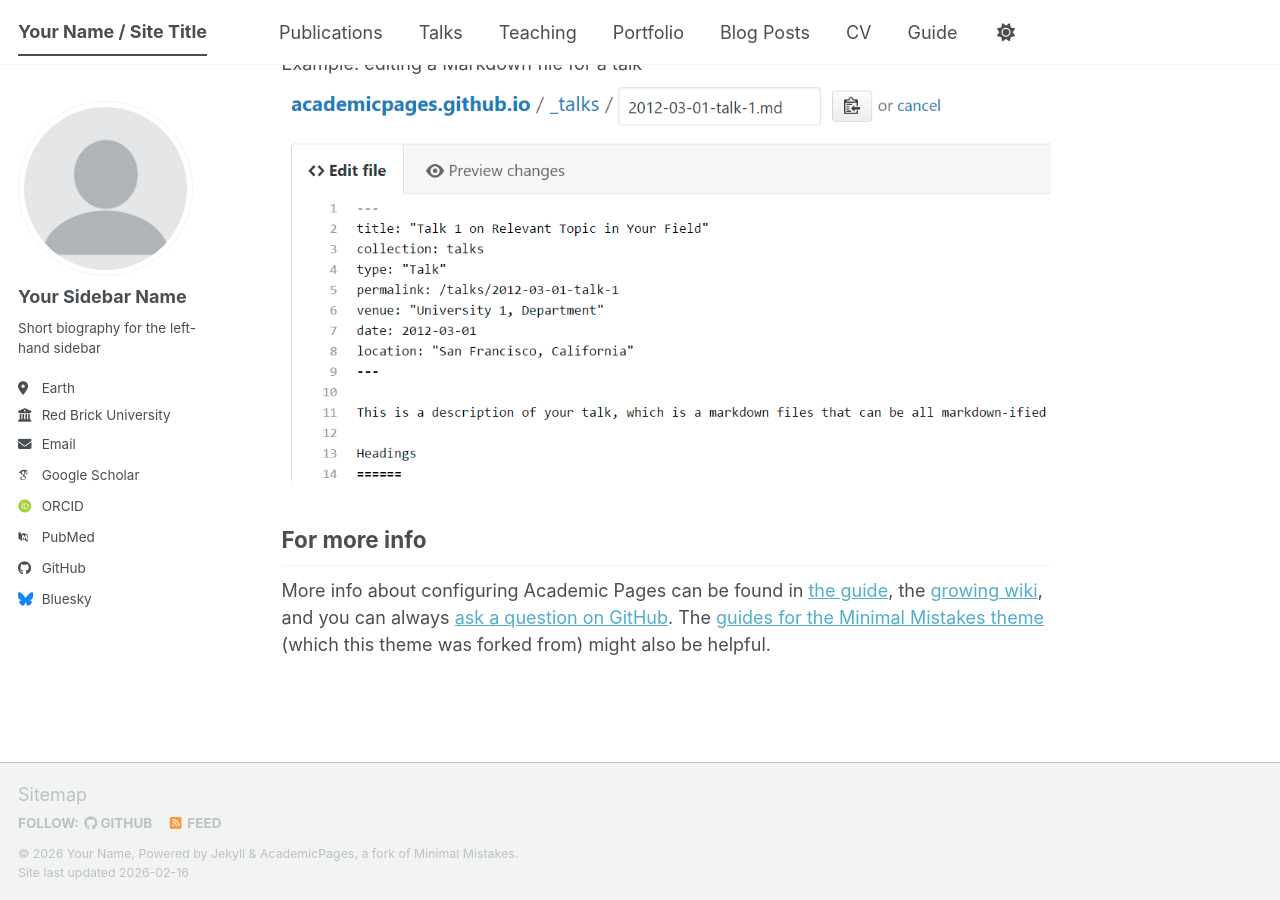
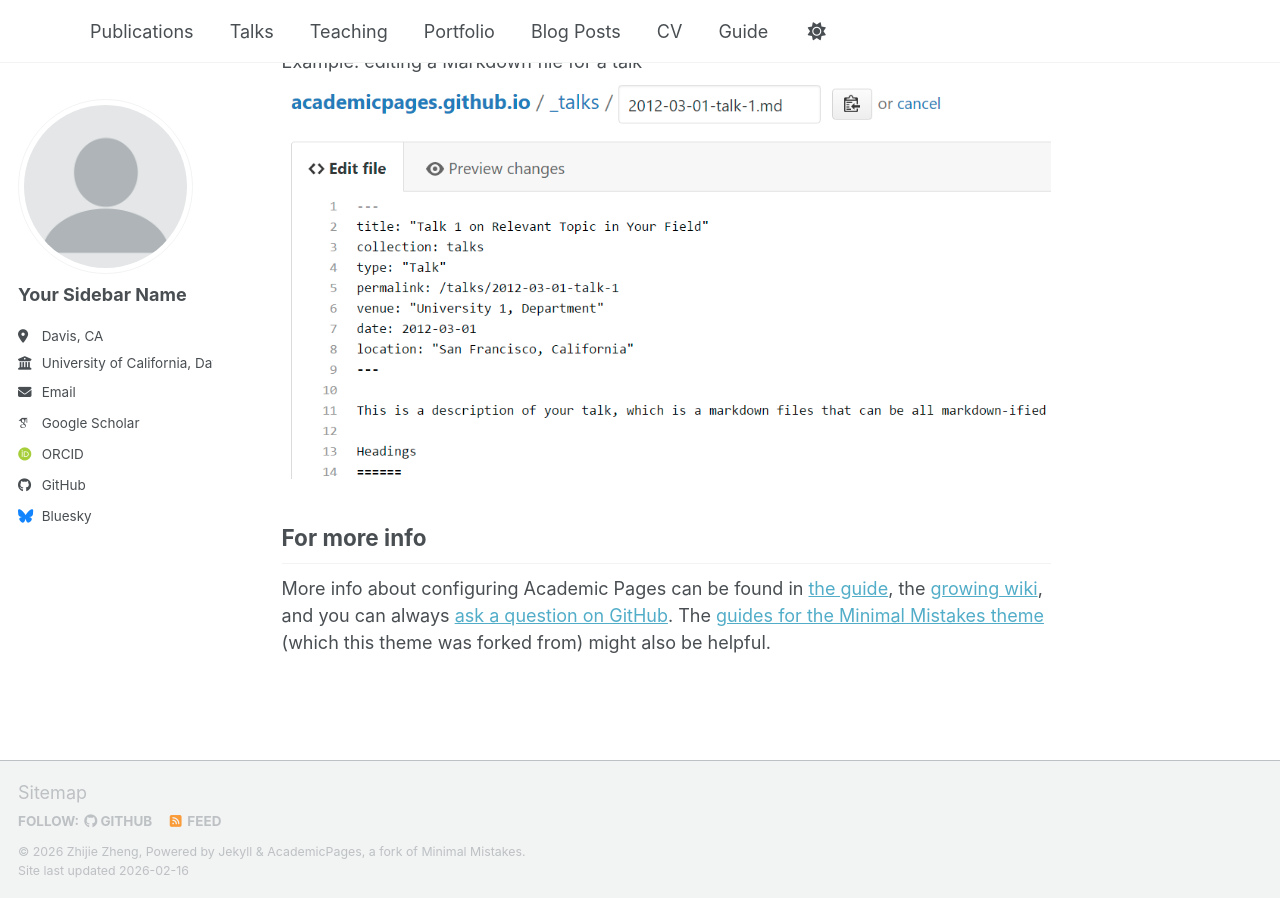
Before and after one commit to microjie372/microjie372.github.io, a Jekyll site: the page built from _pages/about.md, in a window 1280 px wide and 900 px high, scrolled down 2720 px. Built offline with Jekyll 4.4.1, drawn with Linux system fonts in a browser that asks for light colours; some web fonts are replaced; a script bundle is joined from its source files by our own code; library files that are not in the unit come from our copies.

Commit message:
Update _config.yml

```diff
--- a/_config.yml
+++ b/_config.yml
@@ -9,9 +9,9 @@
 # Basic Site Settings
 locale                   : "en-US"
 site_theme               : "default" # The available themes options are "default", "air", "sunrise", "mint", "dirt" and "contrast"
-title                    : "Your Name / Site Title"
+title                    : ""
 title_separator          : "-"
-name                     : &name "Your Name"
+name                     : &name "Zhijie Zheng"
 description              : &description "Your Name's academic portfolio"   # Update this with a general description of your site, this is the default if not overridden by a page
 url                      : https://academicpages.github.io # The base hostname & protocol for your site e.g. "https://[your GitHub username].github.io",
                                                            # or if you already have some other page hosted on Github then use "https://[your GitHub username].github.io/[Your Repo Name]"
@@ -26,22 +26,22 @@ author:
   avatar           : "profile.png"
   name             : "Your Sidebar Name"
   pronouns         : # example: "she/her"
-  bio              : "Short biography for the left-hand sidebar"
-  location         : "Earth"
-  employer         : "Red Brick University"
+  bio              : ""
+  location         : "Davis, CA"
+  employer         : "University of California, Davis"
   uri              : # URL
-  email            : "none@example.org"
+  email            : "zhengzhj236@gmail.com"
 
   # Academic websites
   academia         : # URL
   arxiv            : # URL - Update with the correct link to your profile
-  googlescholar    : "https://scholar.google.com/citations?user=PS_CX0AAAAAJ"
+  googlescholar    : "https://scholar.google.com/citations?user=HXfp7ZMAAAAJ&hl=en"
   inspire-hep      : # URL
   impactstory      : # URL
-  orcid            : "https://orcid.org/yourorcidurl"
+  orcid            : "https://orcid.org/0000-0002-5584-1785"
   semantic         : # URL
   ssrn             : # URL
-  pubmed           : "https://www.ncbi.nlm.nih.gov/pubmed/?term=john+snow"
+  pubmed           : # URL
   researchgate     : # URL
   scopus           : # URL
   zotero           : # URL
```
